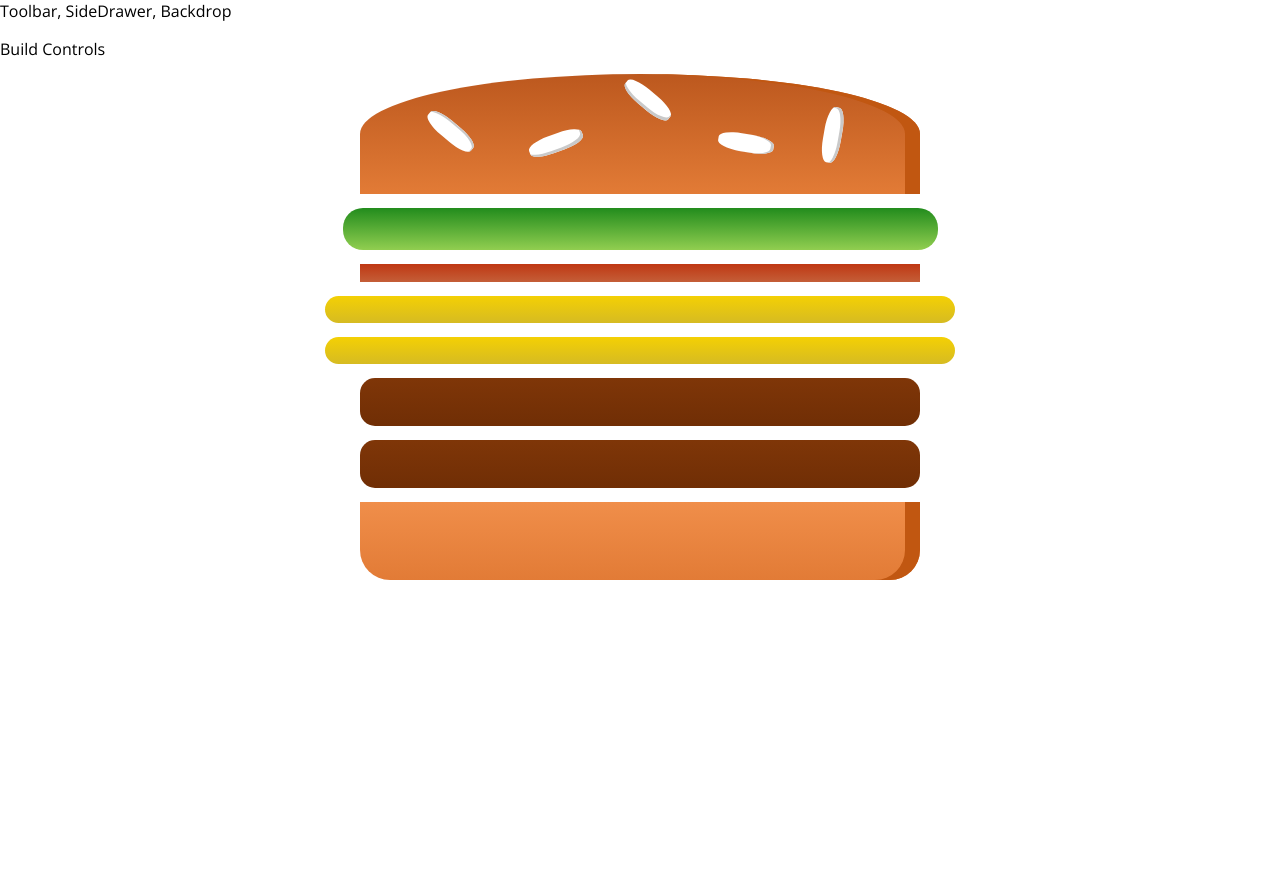
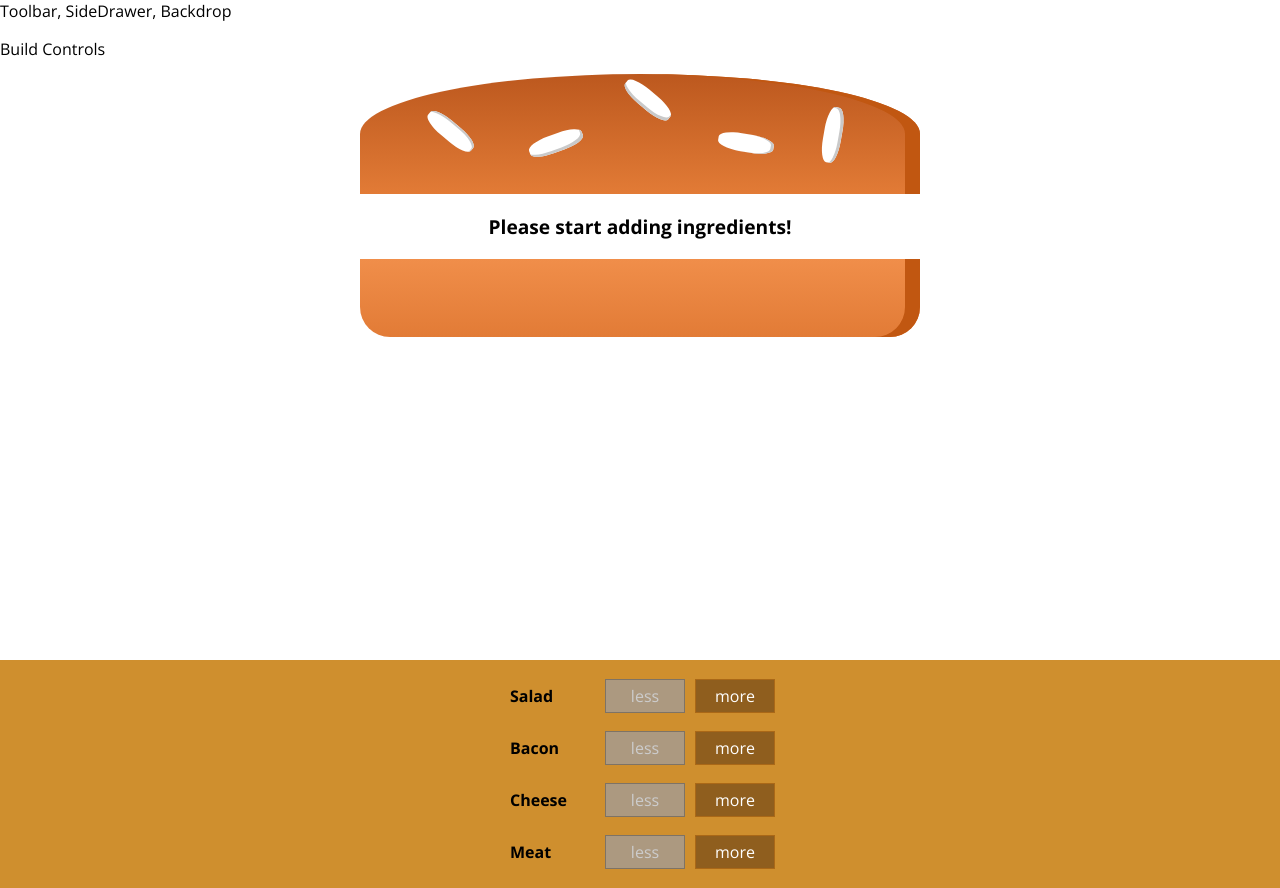
Before and after one commit to Uni-qunzhiw/React-BurgerBuilder, a React (Create React App) app: page / in a window 1280 px wide. Before the commit the page ends 800 px from the top, so only its background shows below. Built offline with nearby package versions, Linux system fonts and the light colour scheme; the HTML template or start-up script is replaced by a standard one.

Commit message:
add/remove burger ingredients dynamically

```diff
--- /dev/null
+++ b/src/components/Burger/BuildControls/BuildControl/BuildControl.js
@@ -0,0 +1,16 @@
+import React from 'react';
+
+import classes from './BuildControl.module.css';
+
+const buildControl = (props) => (
+    <div className={classes.BuildControl}>
+        <div className = {classes.Label}>{props.label}</div>
+        <button
+            className = {classes.Less}
+            onClick = {props.removed}
+            disabled = {props.disabled}> less </button>
+        <button className = {classes.More} onClick={props.added}> more </button>
+    </div>
+);
+
+export default buildControl;
--- /dev/null
+++ b/src/components/Burger/BuildControls/BuildControl/BuildControl.module.css
@@ -0,0 +1,56 @@
+.BuildControl {
+    display: flex;
+    justify-content: space-between;
+    align-items: center;
+    margin: 5px 0;
+}
+
+.BuildControl button {
+    display: block;
+    font: inherit;
+    padding: 5px;
+    margin: 0 5px;
+    width: 80px;
+    border: 1px solid #AA6817;
+    cursor: pointer;
+    outline: none;
+}
+
+.BuildControl button:disabled {
+    background-color: #AC9980;
+    border: 1px solid #7E7365;
+    color: #ccc;
+    cursor: default;
+}
+
+.BuildControl button:hover:disabled {
+    background-color: #AC9980;
+    color: #ccc;
+    cursor: not-allowed;
+}
+
+.Label {
+    padding: 10px;
+    font-weight: bold;
+    width: 80px;
+}
+
+.BuildControl .Less {
+    background-color: #D39952;
+    color: white;
+}
+
+.BuildControl .More {
+    background-color: #8F5E1E;
+    color: white;
+}
+
+.BuildControl .Less:hover, .BuildControl .Less:active {
+    background-color: #DAA972;
+    color: white;
+}
+
+.BuildControl .More:hover,.BuildControl .More:active {
+    background-color: #99703F;
+    color: white;
+}
--- /dev/null
+++ b/src/components/Burger/BuildControls/BuildControls.js
@@ -0,0 +1,25 @@
+import React from 'react';
+import classes from './BuildControls.module.css';
+import BuildControl from './BuildControl/BuildControl';
+
+const controls = [
+    { label : 'Salad', type: 'salad'},
+    { label : 'Bacon', type: 'bacon'},
+    { label : 'Cheese', type: 'cheese'},
+    { label : 'Meat', type: 'meat'},
+];
+
+const buildControls = (props) => (
+    <div className={classes.BuildControls}>
+        {controls.map(ctrl => (
+            <BuildControl
+                key={ctrl.label}
+                label={ctrl.label}
+                added={() => props.ingredientAdded(ctrl.type)}
+                removed= {()=>props.ingredientDeleted(ctrl.type)}
+                disabled = {props.disabled[ctrl.type]} />
+        ))}
+    </div>
+);
+
+export default buildControls;
--- /dev/null
+++ b/src/components/Burger/BuildControls/BuildControls.module.css
@@ -0,0 +1,10 @@
+.BuildControls {
+    width: 100%;
+    background-color: #CF8f2E;
+    display: flex;
+    flex-flow: column;
+    align-items: center;
+    box-shadow: 0 2px 1px #ccc;
+    margin: auto;
+    padding: 10px 0;
+}
--- a/src/components/Burger/Burger.js
+++ b/src/components/Burger/Burger.js
@@ -4,14 +4,24 @@
 
 const burger = (props) => {
    // convert state object (ingridients) to an array;
-    const transformedIngredietns = Object.keys(props.ingredients)
+    let transformedIngredietns = Object.keys(props.ingredients)
         .map( igKey => {
             // underscore sign _ used in map method represents an unused param
             return [...Array(props.ingredients[igKey])].map((_, i) => {
                 return <BurgerIngredients key={igKey + i} type = {igKey} />
-        });
-    });
-    console.log(transformedIngredietns);
+            });
+        })
+        .reduce((arr, el) => {
+            return arr.concat(el)
+        }, []);
+        // reduce function take the accumulator (arr) and concate it with current value (el)
+        // given initial value provided (empty array in this case)
+        // therefore arr is [], and it concat with first elemt el in the array
+        // in first round
+
+    if(transformedIngredietns.length === 0) {
+        transformedIngredietns = <p> Please start adding ingredients!</p>
+    }
     return (
         <div className={classes.Burger}>
             <BurgerIngredients type = "bread-top" />
--- a/src/containers/BurgerBuilder/BurgerBuilder.js
+++ b/src/containers/BurgerBuilder/BurgerBuilder.js
@@ -1,7 +1,15 @@
 import React, { Component } from 'react';
 
 import Burger from '../../components/Burger/Burger';
+import BuildControls from '../../components/Burger/BuildControls/BuildControls';
 import Aux from "../../hoc/Aux";
+
+const INGRREDIENT_PRICE = {
+    salad: 1,
+    cheese: 1,
+    meat: 3,
+    bacon: 2
+}
 
 class BurgerBuilder extends Component {
 
@@ -12,20 +20,63 @@
 
     state = {
         ingredients: {
-            salad: 1,
-            bacon: 1,
-            cheese: 2,
-            meat: 2
+            salad: 0,
+            bacon: 0,
+            cheese: 0,
+            meat: 0
+        },
+        totalPrice: 9.85
+    };
+
+    addIngredientHandler = (type) => {
+        const oldCount = this.state.ingredients[type];
+        const updatedCounted = oldCount + 1;
+        // update in immutable way;
+        const updatedIngredients = {
+           ...this.state.ingredients
+        };
+        updatedIngredients[type] = updatedCounted;
+        const priceAddition = INGRREDIENT_PRICE[type];
+        const oldPrice = this.state.totalPrice;
+        const newPrice = oldPrice + priceAddition;
+        this.setState({totalPrice: newPrice, ingredients: updatedIngredients})
+    };
+
+    removeIngredientHandler = (type) => {
+        const oldCount = this.state.ingredients[type];
+        if( oldCount <= 0) {
+            return;
         }
-    }
-
+        const updatedCounted = oldCount - 1;
+        // update in immutable way;
+        const updatedIngredients = {
+           ...this.state.ingredients
+        };
+        updatedIngredients[type] = updatedCounted;
+        const priceDeduction = INGRREDIENT_PRICE[type];
+        const oldPrice = this.state.totalPrice;
+        const newPrice = oldPrice - priceDeduction;
+        this.setState({totalPrice: newPrice, ingredients: updatedIngredients})
+    };
 
     render () {
+        const disabledInfo = {
+            ...this.state.ingredients
+        };
+
+        for( let key in disabledInfo) {
+            disabledInfo[key] = disabledInfo[key] <= 0;
+        }
+
         return (
             <Aux>
 
                 <div>Build Controls</div>
                 <Burger ingredients = {this.state.ingredients}/>
+                <BuildControls
+                    ingredientAdded = {this.addIngredientHandler}
+                    ingredientDeleted = {this.removeIngredientHandler}
+                    disabled={disabledInfo} />
             </Aux>
         );
     }
```
Also changed, not shown: 1 other file (tests, documents, lock files or other folders).
